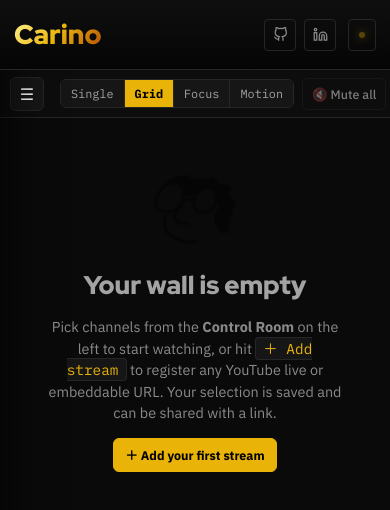
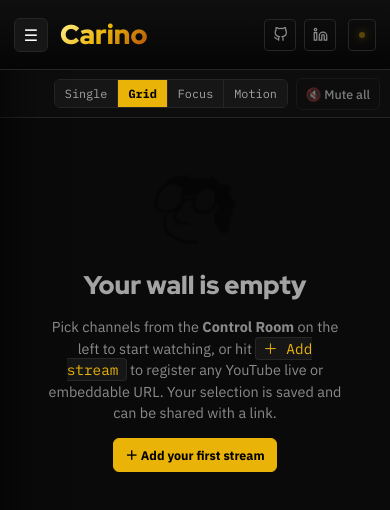
Before and after one commit to MiguelCarino/StreamMultiviewer, a plain HTML site: page index.html in a window 390 px wide. Drawn offline with Linux system fonts and the light colour scheme.

Commit message:
Move the Control Room toggle into the navbar
The ☰ that opens the sidebar drawer lived in the stage toolbar; move it
into the navbar left cluster so the drawer is opened from the top bar on
every screen size, matching netplan/network.carino.systems. The button
keeps its id and handler, and the navbar (z-index 200) sits above the
overlay drawer on mobile so the toggle stays tappable while the drawer is
open. The sidebar is already dark Carino-styled, so no theme change was
needed.

```diff
--- a/css/styles.css
+++ b/css/styles.css
@@ -71,6 +71,11 @@
 }
 .header-left  { display: flex; align-items: center; gap: 22px; min-width: 0; }
 .header-right { display: flex; align-items: center; gap: 12px; }
+
+/* Control-Room toggle — lives in the navbar (like netplan/network's ☰) so the
+   drawer is opened from the top bar on every screen size. z-index of the header
+   keeps it above the overlay drawer on mobile. */
+.header-left .sb-toggle { margin-right: -10px; }
 
 .brand-name {
   font-family: var(--display);
@@ -289,11 +294,12 @@
   flex-shrink: 0; height: 48px; display: flex; align-items: center; gap: 10px;
   padding: 0 14px; border-bottom: 1px solid var(--border); background: var(--bg-panel);
 }
-.toolbar .sb-toggle {
+.sb-toggle {
   width: 34px; height: 34px; border: 1px solid var(--border); background: var(--bg-elev);
   border-radius: 6px; color: var(--text); cursor: pointer; font-size: 1rem; flex-shrink: 0;
+  display: inline-flex; align-items: center; justify-content: center; line-height: 1;
 }
-.toolbar .sb-toggle:hover { border-color: var(--accent); color: var(--accent); }
+.sb-toggle:hover { border-color: var(--accent); color: var(--accent); }
 .toolbar .spacer { flex: 1; }
 .toolbar .tb-label { font-family: var(--mono); font-size: .66rem; letter-spacing: .1em; text-transform: uppercase; color: var(--text-muted); }
 
--- a/index.html
+++ b/index.html
@@ -14,6 +14,7 @@
   <!-- ============================ Carino navbar ============================ -->
   <header class="top-header">
     <div class="header-left">
+      <button class="sb-toggle" id="sbToggle" title="Toggle Control Room" aria-label="Toggle Control Room">☰</button>
       <a class="brand-name" href="https://carino.systems/" title="Carino Systems — back to hub">
         Carino<span class="app-tag">Multiviewer</span>
       </a>
@@ -93,7 +94,6 @@
     <!-- ----- Stage ----- -->
     <main class="stage" id="stage">
       <div class="toolbar">
-        <button class="sb-toggle" id="sbToggle" title="Toggle Control Room" aria-label="Toggle Control Room">☰</button>
         <span class="tb-label" id="onAirLabel">No streams on air</span>
         <div class="spacer"></div>
         <span class="tb-label">Layout</span>
```
